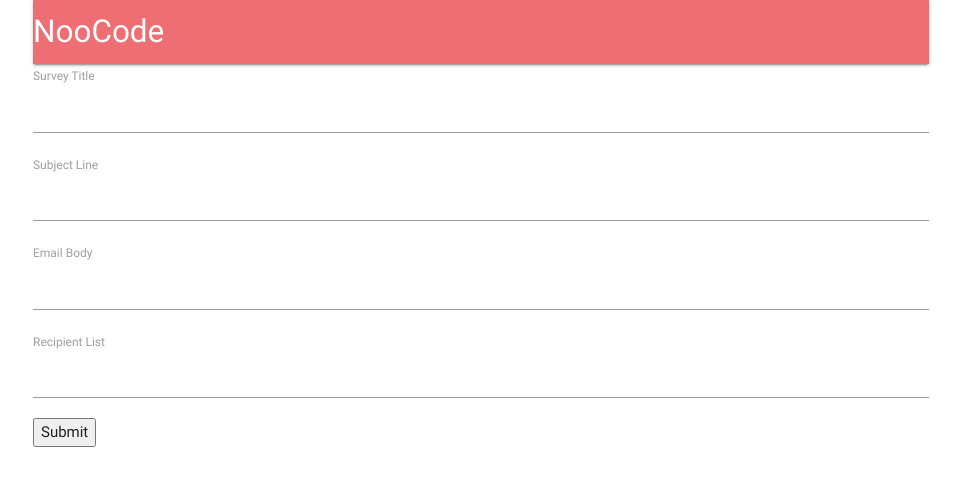
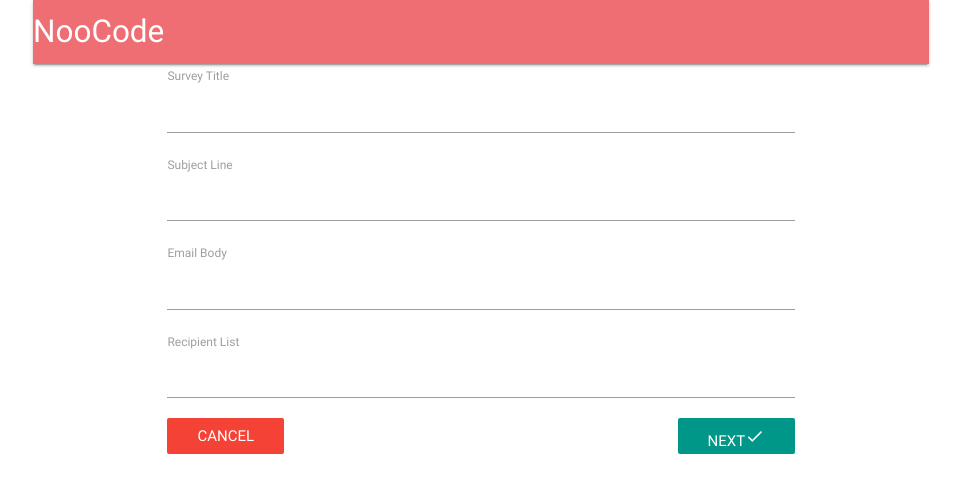
Before and after one commit to cronwel/noocode, a React (Create React App) app in the folder client/: page /surveys/new in a window 1280 px wide. Shown: the top 492 px of the page, without its empty margins (159-1120 px from the left). Built offline with nearby package versions, Linux system fonts and the light colour scheme; no server answers.

Commit message:
Form styling complete

```diff
--- a/client/src/components/surveys/SurveyForm.js
+++ b/client/src/components/surveys/SurveyForm.js
@@ -1,5 +1,7 @@
+import _ from 'lodash';
 import React, { Component } from 'react';
 import { reduxForm, Field } from 'redux-form';
+import { Link } from 'react-router-dom';
 import SurveyField from './SurveyField';
 
 const FIELDS = [
@@ -11,47 +13,48 @@
 
 class SurveyForm extends Component {
   renderFields() {
-    return (
-      <div>
+    return _.map(FIELDS, ({ label, name }) => {
+      return (
         <Field
+          key={name}
+          component={SurveyField}
           type="text"
-          label="Survey Title"
-          name="title"
-          component={SurveyField}
+          label={label}
+          name={name}
         />
-        <Field
-          type="text"
-          label="Subject Line"
-          name="subject"
-          component={SurveyField}
-        />
-        <Field
-          type="text"
-          label="Email Body"
-          name="body"
-          component={SurveyField}
-        />
-        <Field
-          type="text"
-          label="Recipient List"
-          name="emails"
-          component={SurveyField}
-        />
-      </div>
-    );
+      );
+    });
   }
   render() {
     return (
-      <div>
+      <div className="container">
         <form onSubmit={this.props.handleSubmit(values => console.log(values))}>
           {this.renderFields()}
-          <button type="submit">Submit</button>
+          <Link to="/surveys" className="red btn-flat left white-text">
+            Cancel
+          </Link>
+
+          <button type="submit" className="teal btn-flat right white-text">
+            Next
+            <i className="material-icons" right>
+              done
+            </i>
+          </button>
         </form>
       </div>
     );
   }
 }
 
+function validate(values) {
+  const errors = {};
+  if (values.title) {
+    errors.title = 'Enter title';
+  }
+
+  return errors;
+}
 export default reduxForm({
+  validate,
   form: 'surveyForm'
 })(SurveyForm);
```
